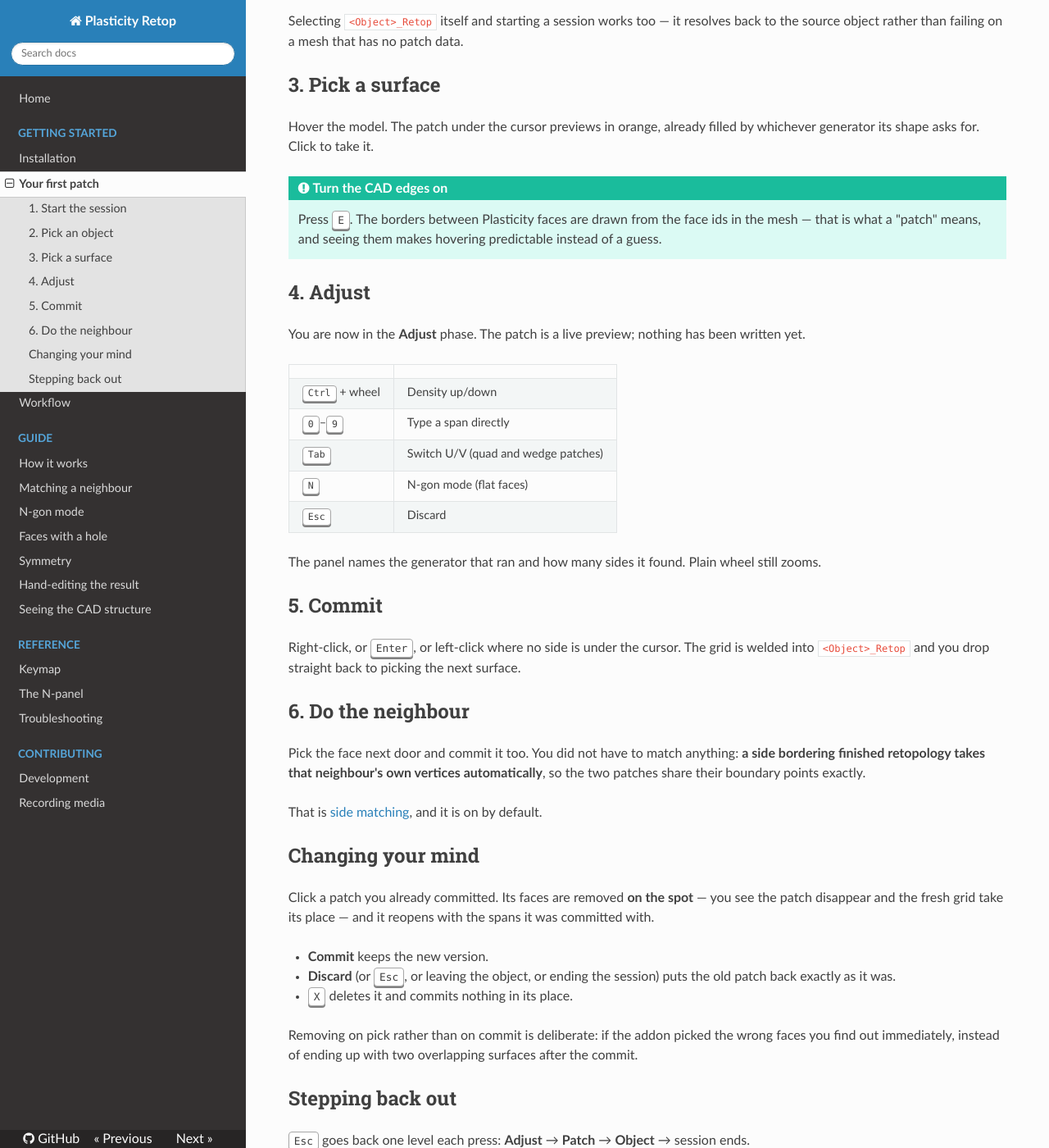
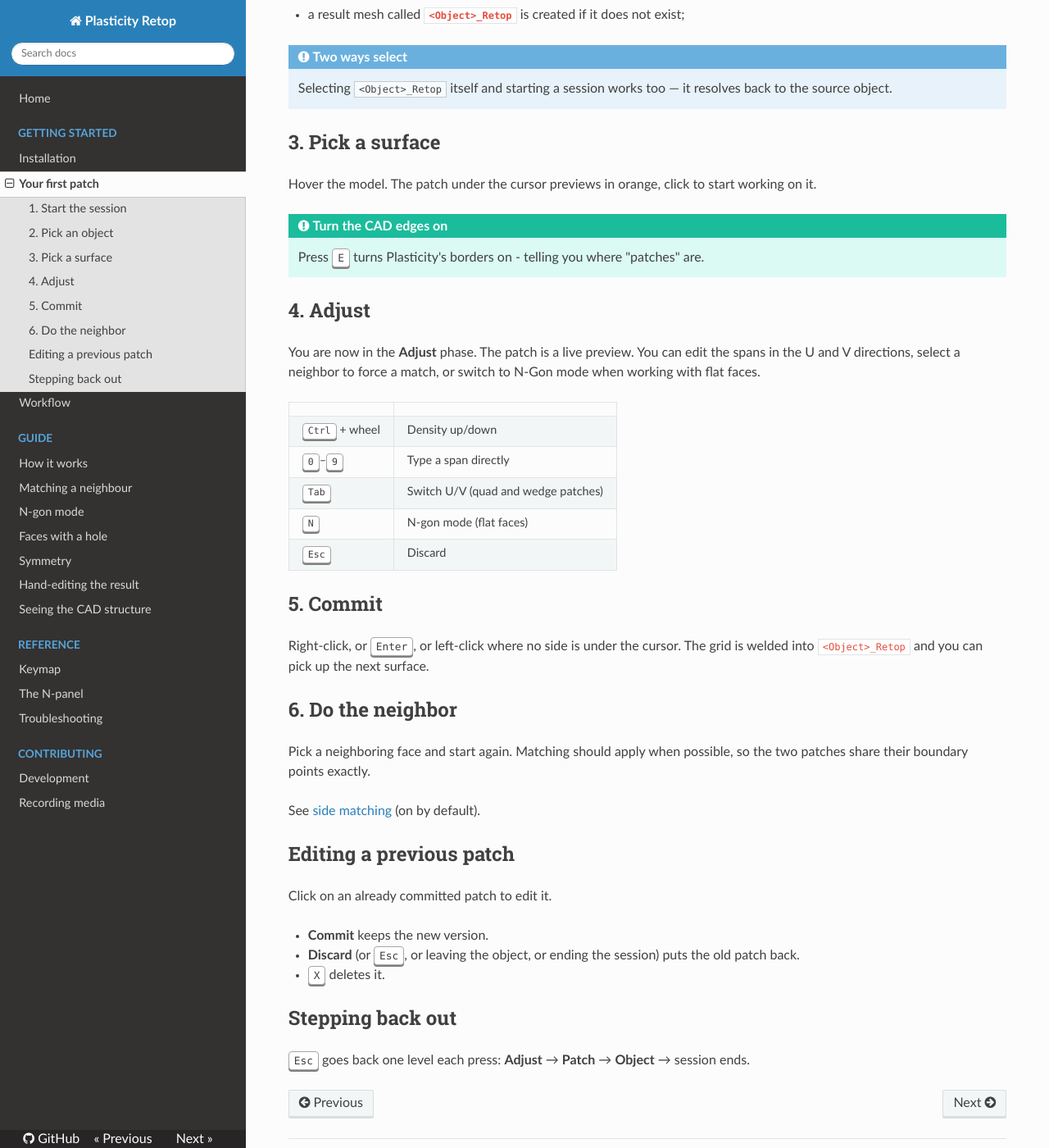
Before and after one commit to Kernivel/Plasticty-Retopo-Tool, an MkDocs documentation site: the page built from docs/first-patch.md, in a window 1280 px wide and 1400 px high, scrolled down 600 px. Shown: the whole window at 82% size. Built offline with MkDocs 1.6.1, drawn with Linux system fonts in a browser that asks for light colours; nearby versions of some CDN libraries; some of the changed text lies outside the part shown.

Commit message:
Updated documentation. Introduction/First Patch/General Knowledge have been rewritten to remove AI fluff.

```diff
--- a/docs/first-patch.md
+++ b/docs/first-patch.md
@@ -1,6 +1,8 @@
 # Your first patch
 
-Five minutes, one CAD part, one committed quad grid.
+!!! warning "Prerequisites"
+Since this plugin relies on the Plasticity Bridge, you first need to import a mesh through it.
+Please visit https://doc.plasticity.xyz/blender/how-to-use to learn how to do that.
 
 ## 1. Start the session
 
@@ -8,42 +10,38 @@
 
 !!! note "Object Mode only"
 
-    The session refuses to start from Edit Mode, and the panel says which mode
-    to leave rather than offering a dead button.
+    The plugin work in Object Mode, starting it from Edit Mode will lead to an error.
 
 <!-- media: 6s. Panel visible, click Start Retop Session, viewport hints appear
      along the bottom. -->
 
 ## 2. Pick an object
 
-Click a Plasticity-imported mesh. Three things happen:
+Click a Plasticity-imported mesh.
 
-- it is **selected**, so Blender's own isolate, frame and header all agree with
-  the session;
 - a result mesh called **`<Object>_Retop`** is created if it does not exist;
-- the phase becomes **Patch**, and the viewport hints change.
 
-Selecting `<Object>_Retop` itself and starting a session works too — it resolves
-back to the source object rather than failing on a mesh that has no patch data.
+!!! Note "Two ways select"
+
+    Selecting `<Object>_Retop` itself and starting a session works too — it resolves
+    back to the source object.
 
 ## 3. Pick a surface
 
-Hover the model. The patch under the cursor previews in orange, already filled
-by whichever generator its shape asks for. Click to take it.
+Hover the model. The patch under the cursor previews in orange, click to start working on it.
 
 <!-- media: 10s. Hover across four adjacent faces of a part so the orange
      preview jumps face to face, then click one. -->
 
 !!! tip "Turn the CAD edges on"
 
-    Press <kbd>E</kbd>. The borders between Plasticity faces are drawn from the
-    face ids in the mesh — that is what a "patch" means, and seeing them makes
-    hovering predictable instead of a guess.
+    Press <kbd>E</kbd> turns Plasticity's borders on - telling you where "patches" are.
 
 ## 4. Adjust
 
-You are now in the **Adjust** phase. The patch is a live preview; nothing has
-been written yet.
+You are now in the **Adjust** phase. The patch is a live preview.
+You can edit the spans in the U and V directions, select a neighbor to force a match,
+or switch to N-Gon mode when working with flat faces.
 
 | | |
 |---|---|
@@ -53,49 +51,33 @@
 | <kbd>N</kbd> | N-gon mode (flat faces) |
 | <kbd>Esc</kbd> | Discard |
 
-The panel names the generator that ran and how many sides it found. Plain wheel
-still zooms.
 
 ## 5. Commit
 
 Right-click, or <kbd>Enter</kbd>, or left-click where no side is under the
-cursor. The grid is welded into `<Object>_Retop` and you drop straight back to
-picking the next surface.
+cursor. The grid is welded into `<Object>_Retop` and you can pick up the next surface.
 
 <!-- media: 20s. Commit four adjacent patches in a row without leaving the
      Adjust/Patch loop, so the "commit drops you back to picking" rhythm is
      visible. -->
 
-## 6. Do the neighbour
+## 6. Do the neighbor
 
-Pick the face next door and commit it too. You did not have to match anything:
-**a side bordering finished retopology takes that neighbour's own vertices
-automatically**, so the two patches share their boundary points exactly.
+Pick a neighboring face and start again. Matching should apply when possible,
+so the two patches share their boundary points exactly.
 
-That is [side matching](guide/matching.md), and it is on by default.
+See [side matching](guide/matching.md) (on by default).
 
-## Changing your mind
+## Editing a previous patch
 
-Click a patch you already committed. Its faces are removed **on the spot** — you
-see the patch disappear and the fresh grid take its place — and it reopens with
-the spans it was committed with.
+Click on an already committed patch to edit it.
 
 - **Commit** keeps the new version.
 - **Discard** (or <kbd>Esc</kbd>, or leaving the object, or ending the session)
-  puts the old patch back exactly as it was.
-- <kbd>X</kbd> deletes it and commits nothing in its place.
-
-Removing on pick rather than on commit is deliberate: if the addon picked the
-wrong faces you find out immediately, instead of ending up with two overlapping
-surfaces after the commit.
+  puts the old patch back.
+- <kbd>X</kbd> deletes it.
 
 ## Stepping back out
 
 <kbd>Esc</kbd> goes back one level each press: **Adjust** → **Patch** →
 **Object** → session ends.
-
-<kbd>Ctrl</kbd>+<kbd>Z</kbd> is not a session key — it is Blender's, and one step
-is one committed patch: press it while picking and the last patch comes back off
-the result mesh. Keep pressing and you reach the state from before the session
-started, which is where the session itself ends;
-<kbd>Ctrl</kbd>+<kbd>Shift</kbd>+<kbd>Z</kbd> puts it all back.
```
Also changed, not shown: docs/general.md (added, +53 -0 lines), docs/index.md (+5 -4 lines).
